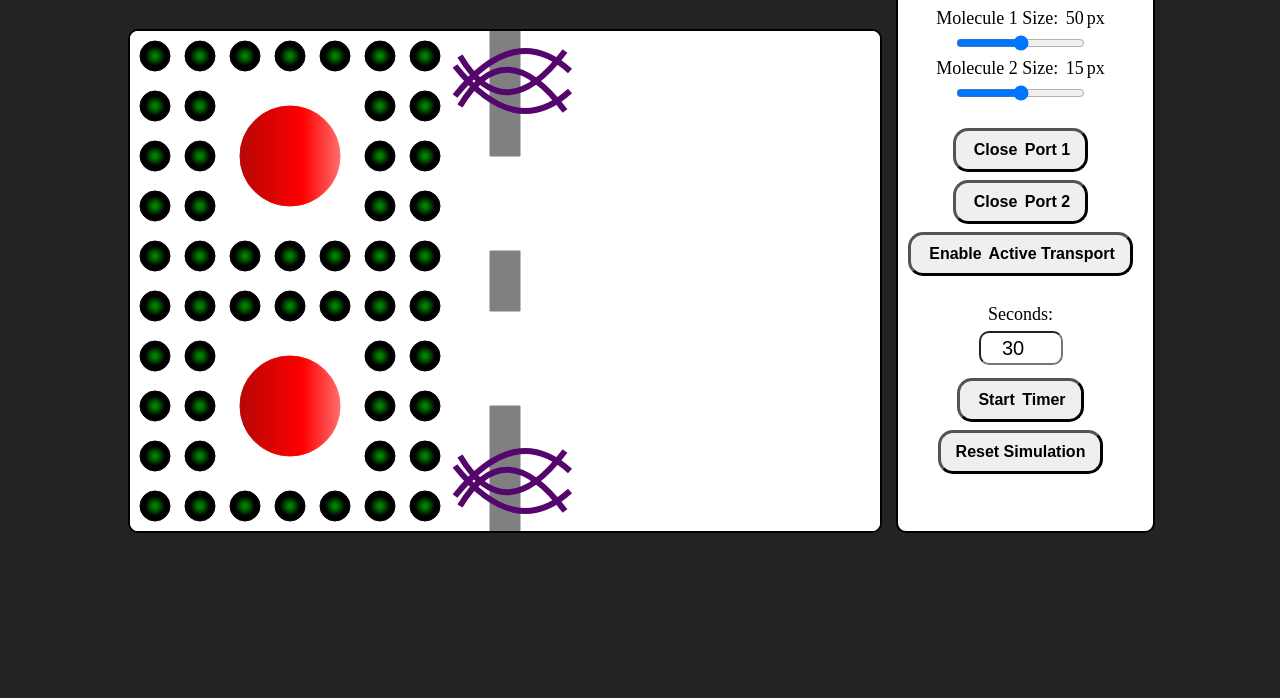
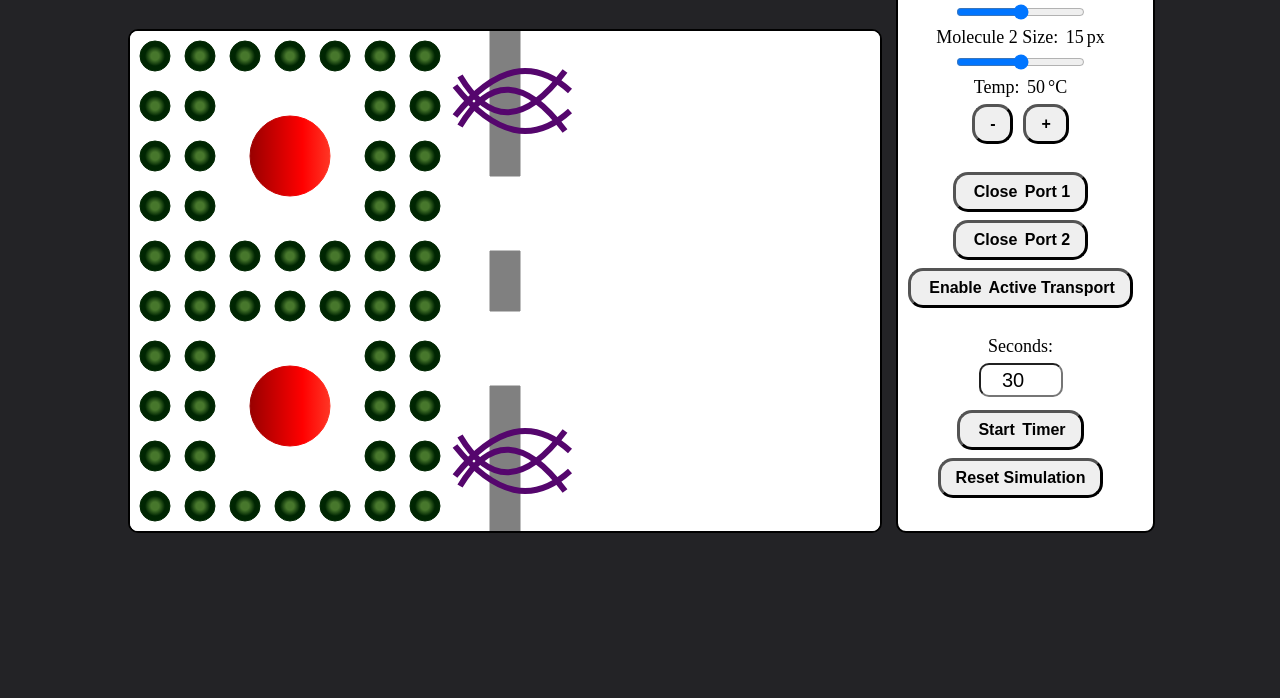
Before and after one commit to EagleSoftworks/Diffusion, a plain HTML site: page index.html in a window 1280 px wide. Shown: the part 102-800 px from the top of the page. Drawn offline with Linux system fonts and the light colour scheme.

Commit message:
Some minor changes from feedback

```diff
--- a/index.html
+++ b/index.html
@@ -20,21 +20,22 @@
             </div>
 
             <div id="buttonShelf" class="border">
-                <div class="column">
-                    <p>Temp: <span>0</span>°C</p>
-                    <button>+</button>
-                    <button>-</button>
-                    <p>Molecule 1 Size: <span id="mole1-span">50</span>px</p>
-                    <input id="mole1-slider" type="range" min="30" value="50" max="70">
+                <div class="row">
+                    <button onclick="toggleMolecule1()"><span id="mole1Visible-span">Exclude</span> Molecule 1</button>
+                    <p>Molecule 1 Size: <span id="mole1-span">40</span>px</p>
+                    <input id="mole1-slider" type="range" min="30" value="40" max="50">
                     <p>Molecule 2 Size: <span id="mole2-span">15</span>px</p>
                     <input id="mole2-slider" type="range" min="5" value="15" max="25">
+                    <p>Temp: <span id="temp-span">50</span>&deg;C</p>
+                    <button onclick="minusTemp()">-</button>
+                    <button onclick="addTemp()">+</button>
                 </div>
-                <div class="column">
+                <div class="row">
                     <button onclick="togglePort1()"><span id="port1-span">Close</span> Port 1</button>
                     <button onclick="togglePort2()"><span id="port2-span">Close</span> Port 2</button>
                     <button onclick="toggleAT()"><span id="at-span">Enable</span> Active Transport</button>
                 </div>
-                <div class="column">
+                <div class="row">
                     <p>Seconds:</p>
                     <input id="timer-input" type="number" value="30" min="1">
                     <button onclick="toggleTimer()"><span id="timerBtn-span">Start</span> Timer</button>
--- a/script.js
+++ b/script.js
@@ -1,41 +1,111 @@
 // EagleSoftworks
-// 2018 - Diffusion Simulation Javascript
+// 2019 - Diffusion Simulation Javascript
 
-// Almost every line comes up as a warning until the 100 limit is met
-// This expands that limit because it's annoying:
-// jshint maxerr:200
+// A science simulation which demonstrates how molecules move via diffusion
 
 // This sets the context of the canvas
+/********************************************
+                UI ELEMENTS
+********************************************/
 const canvas = document.getElementById("myCanvas");
 var ctx = canvas.getContext("2d");
+
+// Variables for molecule 1 size slider
+const mole1Slider = document.getElementById("mole1-slider");
+const mole1Span = document.getElementById("mole1-span");
+
+// Variables for molecule 2 size slider
+const mole2Slider = document.getElementById("mole2-slider");
+const mole2Span = document.getElementById("mole2-span");
+
+const tempSpan = document.getElementById("temp-span");
+
+const spanAT = document.getElementById("at-span");
+
+// Variables for port 1
+const port1Span = document.getElementById("port1-span");
+
+// Variables for port 2
+const port2Span = document.getElementById("port2-span");
+
+// Variables for including the big molecule
+const mole1BtnSpan = document.getElementById("mole1Visible-span");
+
+// Variables for the timer toggle
+const timerBtnSpan = document.getElementById("timerBtn-span");
+
+// Ticking variables, timerTicking for starting/stopping interval on tick()
+const timerInput = document.getElementById("timer-input");
+
+/********************************************
+                GLOBALS
+********************************************/
 
 // Height and width are in html so js can access them
 const canvasHeight = canvas.height;
 const canvasWidth = canvas.width;
 
+// Var to easily change wall thickness and keep wall centered
+var wallWidth = 30;
+var wallX = (canvasWidth - wallWidth) / 2;
+
+// canvasDrawing for starting/stopping interval for draw()
+var canvasDrawing;
+
+var mole1Radius = mole1Slider.value;
+var mole2Radius = mole2Slider.value;
+
+// Enum for molecule type, frozen so that it isn't manipulated later:
+// https://stackoverflow.com/questions/287903/what-is-the-preferred-syntax-for-defining-enums-in-javascript
+var moleculeEnum = {"bigMolecule":1, "smallMolecule":2};
+Object.freeze(moleculeEnum);
+
 // Change the speed here to make the particles move faster/slower
+var temp = 50;
 var speed = 5;
 
-// Draws a circle
-function drawCircle(x, y, radius, color) {
+var activeAT = false;
+// AT gradient doesn't need to move, so it's outside the function
+let gradientAT = ctx.createLinearGradient(325, 0, 425, 0);
+gradientAT.addColorStop(0, "#115fc4");
+gradientAT.addColorStop(0.25, "#6409a0");
+gradientAT.addColorStop(0.75, "#ba09b4");
+gradientAT.addColorStop(1, "#c4092c");
+
+var port1Open = false;
+var port2Open = false;
+
+var molecule1Visible = true;
+
+var timerOn = false;
+var timerTicking;
+
+/********************************************
+            DRAWING FUNCTIONS
+********************************************/
+
+// Draw object for the functions that draw on the canvas
+draw = {
+    // Base function for drawing a circle
+    circle: function(x, y, radius, color) {
         ctx.beginPath();
         ctx.arc(x, y, radius, 0, 2 * Math.PI);
         ctx.strokeStyle = color;
         ctx.stroke();
         ctx.fillStyle = color;
         ctx.fill();
-}
-// Draws a rectangle
-function drawRectangle(x, y, width, height, color) {
+    },
+    // Base function for drawing a rectangle
+    rectangle: function(x, y, width, height, color) {
         ctx.beginPath();
         ctx.rect(x, y, width, height);
         ctx.strokeStyle = color;
         ctx.stroke();
         ctx.fillStyle = color;
         ctx.fill();
-}
-// Draws an arc
-function drawArc(x1, y1, x2, y2, x3, y3, color) {
+    },
+    // Base function for drawing an arc
+    arc: function(x1, y1, x2, y2, x3, y3, color) {
         ctx.beginPath();
         // Start point (1)
         ctx.moveTo(x1, y1);
@@ -45,12 +115,53 @@ function drawArc(x1, y1, x2, y2, x3, y3, color) {
         ctx.lineWidth = 6;
         ctx.stroke();
         ctx.lineWidth = 1;
+    },
+    // Draws AT, with gradient if AT is enabled
+    activeTransport: function(midpoint, y) {
+        // If AT not active then no gradient
+        let colorAT = "#55066d";
+        // If AT active then there is a gradient
+        if (activeAT === true) {
+            colorAT = gradientAT;
         }
 
-// Variables for molecule 1 size slider
-const mole1Slider = document.getElementById("mole1-slider");
-const mole1Span = document.getElementById("mole1-span");
-var mole1Radius = mole1Slider.value;
+        // Draw arcs for AT
+        draw.arc(midpoint-45, y-25, midpoint, y+50, midpoint+60, y-30, colorAT);
+        draw.arc(midpoint-45, y+25, midpoint, y-50, midpoint+60, y+30, colorAT);
+        draw.arc(midpoint-50, y+15, midpoint+10, y-60, midpoint+65, y-10, colorAT);
+        draw.arc(midpoint-50, y-15, midpoint+10, y+60, midpoint+65, y+10, colorAT);
+    },
+    // Draws a closed port
+    port: function(x, y) {
+        draw.circle((wallWidth/2) + x, y, wallWidth/2, "orange");
+        draw.rectangle(x, y, wallWidth, 75, "orange");
+        draw.circle((wallWidth/2) + x, 75 + y, wallWidth/2, "orange");
+    },
+    // Draws walls depending on what is enabled/disabled
+    wall: function() {
+        // Dark walls
+        draw.rectangle(wallX, 0, wallWidth, 145, "grey");
+        draw.rectangle(wallX, 220, wallWidth, 60, "grey"); // Leaves 75px for ports
+        draw.rectangle(wallX, 355, wallWidth, 145, "grey");
+
+        // Draw ports if ports are open
+        if (port1Open === true) {
+            draw.port(wallX, 145);
+        }
+        if (port2Open === true) {
+            draw.port(wallX, 280);
+        }
+
+        // Draws active transport
+        draw.activeTransport(canvasWidth/2, 70);
+        draw.activeTransport(canvasWidth/2, 430);
+    }
+};
+
+/********************************************
+            TOGGLES AND INPUT
+********************************************/
+
 // Change on input function for molecule 1 slider
 mole1Slider.oninput = function() {
     // Set molecule 1 radius based off of slider
@@ -60,10 +171,7 @@ mole1Slider.oninput = function() {
     // Update canvas if needed
     updateDrawing();
 };
-// Variables for molecule 2 size slider
-const mole2Slider = document.getElementById("mole2-slider");
-const mole2Span = document.getElementById("mole2-span");
-var mole2Radius = mole2Slider.value;
+
 // Change on input function for molecule 2 slider
 mole2Slider.oninput = function() {
     // Set molecule 2 radius based off of slider
@@ -74,30 +182,6 @@ mole2Slider.oninput = function() {
     updateDrawing();
 };
 
-// Draws a big red particle
-function drawBigParticle(x, y) {
-    // Linear gradient for style
-    let redGradient = ctx.createLinearGradient(x-75, 0, x+100, 0);
-    redGradient.addColorStop(0, "#9b0909");
-    redGradient.addColorStop(0.5, "red");
-    redGradient.addColorStop(1, "white");
-
-    // Use radius from slider, starting value is 50
-    drawCircle(x, y, mole1Radius, redGradient);
-}
-
-// Draws a little particle
-function drawLilParticle(x, y) {
-    let darkGradient = ctx.createRadialGradient(x, y, mole2Radius*(2/3), x, y, mole2Radius*(2/15));
-    darkGradient.addColorStop(0, "black");
-    darkGradient.addColorStop(1, "green"); // inside color
-
-    // Use radius from slider, starting value is 10
-    drawCircle(x, y, mole2Radius, darkGradient);
-}
-
-spanAT = document.getElementById("at-span");
-var activeAT = false;
 function toggleAT() {
     if (activeAT === false) {
         activeAT = true;
@@ -111,59 +195,87 @@ function toggleAT() {
     updateDrawing();
 }
 
-// AT gradient doesn't need to move, so it's outside the function
-let gradientAT = ctx.createLinearGradient(325, 0, 425, 0);
-gradientAT.addColorStop(0, "#115fc4");
-gradientAT.addColorStop(0.25, "#6409a0");
-gradientAT.addColorStop(0.75, "#ba09b4");
-gradientAT.addColorStop(1, "#c4092c");
-
-// Draws AT, with gradient if AT is enabled
-function drawAT(midpoint, y) {
-    // If AT not active then no gradient
-    let colorAT = "#55066d";
-    // change later to AT
-    if (activeAT === true) {
-        colorAT = gradientAT;
+// Toggles timer (and drawing) on/off
+function toggleTimer() {
+    if (timerOn === false && timerInput.value > 0) {
+        timerOn = true;
+        timerBtnSpan.textContent = "Pause";
+        canvasDrawing = setInterval(drawCanvas, 75);
+        timerTicking = setInterval(tick, 1000);
+    }
+    else {
+        timerOn = false;
+        timerBtnSpan.textContent = "Start";
+        clearInterval(canvasDrawing);
+        clearInterval(timerTicking);
+    }
 }
 
-    // Draw arcs for AT
-    drawArc(midpoint-45, y-25, midpoint, y+50, midpoint+60, y-30, colorAT);
-    drawArc(midpoint-45, y+25, midpoint, y-50, midpoint+60, y+30, colorAT);
-    drawArc(midpoint-50, y+15, midpoint+10, y-60, midpoint+65, y-10, colorAT);
-    drawArc(midpoint-50, y-15, midpoint+10, y+60, midpoint+65, y+10, colorAT);
+// Toggles port 1 open/close
+function togglePort1() {
+    if (port1Open === false) {
+        port1Open = true;
+        port1Span.textContent = "Open";
+    }
+    else {
+        port1Open = false;
+        port1Span.textContent = "Close";
+    }
+    // Update canvas if needed
+    updateDrawing();
 }
 
-// Var to easily change wall thickness and keep wall centered
-var wallWidth = 30;
-var wallX = (canvasWidth - wallWidth) / 2;
-
-// Draws a closed port
-function drawPort(x, y) {
-    drawCircle((wallWidth/2) + x, 10 + y, wallWidth/2, "orange");
-    drawRectangle(x, 10 + y, wallWidth, 75, "orange");
-    drawCircle((wallWidth/2) + x, 85 + y, wallWidth/2, "orange");
+// Toggles port 2 open/close
+function togglePort2() {
+    if (port2Open === false) {
+        port2Open = true;
+        port2Span.textContent = "Open";
+    }
+    else {
+        port2Open = false;
+        port2Span.textContent = "Close";
+    }
+    // Update canvas if needed
+    updateDrawing();
 }
 
-// Draws walls depending on what is enabled/disabled
-function drawWall() {
-    // Dark walls
-    drawRectangle(wallX, 0, wallWidth, 125, "grey");
-    drawRectangle(wallX, 220, wallWidth, 60, "grey");
-    drawRectangle(wallX, 375, wallWidth, 125, "grey");
-
-    // Draw ports if ports are open
-    if (port1Open === true) {
-        drawPort(wallX, 125);
+// Toggles big molecules on/off
+function toggleMolecule1() {
+    if (molecule1Visible === true) {
+        molecule1Visible = false;
+        mole1BtnSpan.textContent = "Include";
     }
-    if (port2Open === true) {
-        drawPort(wallX, 280);
+    else {
+        molecule1Visible = true;
+        mole1BtnSpan.textContent = "Exclude";
+    }
+    updateDrawing();
 }
 
-    // Draws active transport
-    drawAT(canvasWidth/2, 50);
-    drawAT(canvasWidth/2, 450);
+/********************************************
+    Temperature Functions and Globals
+********************************************/
+
+// Adds/Subtracts 5 from temp
+// Speed is also changed here (is a fifth of temp)
+function minusTemp() {
+    if (temp > 25) {
+        temp = temp - 5;
+        speed = temp / 5;
     }
+    tempSpan.textContent = temp;
+}
+function addTemp() {
+    if (temp < 75) {
+        temp = temp + 5;
+        speed = temp/5;
+    }
+    tempSpan.textContent = temp;
+}
+
+/********************************************
+    Active Transport Functions and Globals
+********************************************/
 
     // Returns a negative or positive number for random movement
     function randomCo() {
@@ -186,113 +298,133 @@ function randomCo() {
     function isInCanvas(x, y) {
         if (x > 0 && y > 0 && y < canvasHeight && x < canvasWidth) {
             return true;
+        } else {
+            return false;
         }
+    }
+
+    function isCollidingWithWallOrPort(radius, x, y) {
         return false;
     }
 
-// Starter locations of particles for testing with fewer particles
-var xCo = [200, 250, 300, 100, 150, 250];
-var yCo = [200, 425, 300, 350, 75, 20];
+    function isCollidingWithAT(x, y) {
+        // add code
+        return false;
+    }
+
+class Molecule {
+
+    constructor(moleculeType, startX, startY) {
+        this.moleculeType = moleculeType;
+        this.x = startX;
+        this.y = startY;
+    }
+
+    /************************************/
+
+    /************************************/
+
+    /************************************/
+
+    updateMolecule() {
+        let tempX, tempY, radius;
+            /* Add x y ranges for checks so lil particles far right/left don't have to go
+            through the checks for the wall/AT and particles high up won't have to go
+            through checks for lower AT*/
+        if ((this.moleculeType == moleculeEnum.bigMolecule && molecule1Visible === true) || this.moleculeType == moleculeEnum.smallMolecule) {
+            if (this.moleculeType == moleculeEnum.bigMolecule) {
+                radius = mole1Radius;
+            } else {
+                radius = mole2Radius;
+            }
+
+            do {
+                // Picks a new location for the particle
+                tempX = this.x + randomCo();
+                tempY = this.y + randomCo();
+                // If new location is outside canvas, loop
+            }
+            while (!isInCanvas(tempX, tempY) || isCollidingWithWallOrPort(radius,tempX, tempY));
+
+            // Set particle coordinates to valid new location
+            this.x = tempX;
+            this.y = tempY;
+        }
+    }
+
+    draw() {
+        // Draws Large molecule type
+        if (this.moleculeType == moleculeEnum.bigMolecule) {
+            if (molecule1Visible === true) {
+                // Linear gradient for style
+                let gradient = ctx.createLinearGradient(this.x-75, 0, this.x+100, 0);
+                gradient.addColorStop(0, "#540000");
+                gradient.addColorStop(0.5, "red");
+                gradient.addColorStop(1, "#ffac75");
+
+                draw.circle(this.x, this.y, mole1Radius, gradient);
+            }
+        } else {
+            // Draws Small molecule type
+            let gradient = ctx.createRadialGradient(this.x, this.y, mole2Radius*(2/3), this.x, this.y, mole2Radius*(2/15));
+            gradient.addColorStop(0, "#002602");
+            gradient.addColorStop(0.75, "#47772c"); // inside color
+
+            draw.circle(this.x, this.y, mole2Radius, gradient);
+        }
+    }
+}
+
 // Function to fill the coordinate arrays in an orderly fashion
 function particleStartLocations() {
     if (timerOn === false) {
-        // Clear arrays
-        xCo = [];
-        yCo = [];
-        // Big particles
-        xCo = [160, 160];
-        yCo = [125, 375];
-        // Lil particles
-        // R for rows and C for columns
+        // Clear array
+        molecules = [];
+
+        // puts the two big molecules in the first two slots
+        molecules = [new Molecule(moleculeEnum.bigMolecule, 160, 125), new Molecule(moleculeEnum.bigMolecule, 160, 375)];
+
+        // iterates over rows (r) and columns (c)
         for (let r = 0; r < 10; r++) {
             for (let c = 0; c < 7; c++) {
-                // Add lil particle coordinates to arrays
-                xCo.push(25 + (c * 45));
-                yCo.push(25 + (r * 50));
+                // adds a small molecule at a specific interval
+                molecules.push(new Molecule(moleculeEnum.smallMolecule, (25 + (c * 45)), (25 + (r * 50))));
 
-                // Remove lil particle coordinates if near big particle
+                // removes small molecule if near the big one
                 if ((2 <= c && c <= 4) && ((1 <= r && r <= 3) || (6 <= r && r <= 8))) {
-                    xCo.pop();
-                    yCo.pop();
+                    molecules.pop();
                 }
             }
         }
-        draw();
-    }
-}
-
-// Moves all the particles
-function moveParticles() {
-    let tempX, tempY;
-    for(let i = 0; i < xCo.length; i++) {
-        /* Add x y ranges for checks so lil particles far right/left don't have to go
-        through the checks for the wall/AT and particles high up won't have to go
-        through checks for lower AT*/
-
-        do {
-            // Picks a new location for the particle
-            tempX = xCo[i] + randomCo();
-            tempY = yCo[i] + randomCo();
-            // If new location is outside canvas, loop
-        }
-        while (!isInCanvas(tempX, tempY));
-
-        // Set particle coordinates to valid new location
-        xCo[i] = tempX;
-        yCo[i] = tempY;
+        drawCanvas();
     }
 }
 
 // Draws things
-function draw() {
+function drawCanvas() {
     // Resets canvas
-    ctx.fillStyle = "white";
-    ctx.fillRect(0, 0, canvasWidth, canvasHeight);
+    draw.rectangle(0, 0, canvasWidth, canvasHeight, "white");
 
-    drawWall();
+    draw.wall();
 
-    // Only move particles if timer is on
+    // Iterates over all the molecules
+    for (let i = 0; i < molecules.length; i++) {
+        // updates movement if timer is on
         if (timerOn === true) {
-        moveParticles();
+            molecules[i].updateMolecule();
         }
 
-    // Draws the particles
-    drawBigParticle(xCo[0], yCo[0]);
-    drawBigParticle(xCo[1], yCo[1]);
-    for (let i = 2; i < xCo.length; i++) {
-        drawLilParticle(xCo[i], yCo[i]);
+        molecules[i].draw();
     }
 }
-// canvasDrawing for starting/stopping interval for draw()
-var canvasDrawing;
+
 // Update canvas only if timer is not on, update if neeeded
 function updateDrawing() {
     if (timerOn === false) {
-        draw();
+        drawCanvas();
     }
 }
 
-// Variables for the timer toggle
-const timerBtnSpan = document.getElementById("timerBtn-span");
-var timerOn = false;
-// Toggles timer (and drawing) on/off
-function toggleTimer() {
-    if (timerOn === false && timerInput.value > 0) {
-        timerOn = true;
-        timerBtnSpan.textContent = "Pause";
-        canvasDrawing = setInterval(draw, 75);
-        timerTicking = setInterval(tick, 1000);
-    }
-    else {
-        timerOn = false;
-        timerBtnSpan.textContent = "Start";
-        clearInterval(canvasDrawing);
-        clearInterval(timerTicking);
-    }
-}
-// Ticking variables, timerTicking for starting/stopping interval on tick()
-const timerInput = document.getElementById("timer-input");
-var timerTicking;
 // Tick() incriments the timer
 function tick() {
     if (timerInput.value > 1) {
@@ -306,36 +438,3 @@ function tick() {
 
 // Initally populate arrays with coordinates after timerOn exists
 particleStartLocations();
-
-// Variables for port 1
-const port1Span = document.getElementById("port1-span");
-var port1Open = false;
-// Toggles port 1 open/close
-function togglePort1() {
-    if (port1Open === false) {
-        port1Open = true;
-        port1Span.textContent = "Open";
-    }
-    else {
-        port1Open = false;
-        port1Span.textContent = "Close";
-    }
-    // Update canvas if needed
-    updateDrawing();
-}
-// Variables for port 2
-const port2Span = document.getElementById("port2-span");
-var port2Open = false;
-// Toggles port 2 open/close
-function togglePort2() {
-    if (port2Open === false) {
-        port2Open = true;
-        port2Span.textContent = "Open";
-    }
-    else {
-        port2Open = false;
-        port2Span.textContent = "Close";
-    }
-    // Update canvas if needed
-    updateDrawing();
-}
--- a/styles.css
+++ b/styles.css
@@ -8,7 +8,6 @@
 
 body {
     background-color: #232326;
-    color: white;
 }
 
 div {
@@ -17,11 +16,13 @@ div {
 
 h1 {
     margin: 0;
+    color: white;
     /*this margin somehow goes outside the div, h2 doesn't*/
 }
 
 h2 {
     margin: 5px;
+    color: white;
 }
 
 p {
@@ -30,7 +31,8 @@ p {
 }
 
 button {
-    padding: 10px 15px;
+    height: 40px;
+    padding: 0 15px;
     font-size: 16px;
     font-weight: bold;
     border-width: 3px;
@@ -77,7 +79,7 @@ button {
     margin: 0;
 }
 
-.column {
+.row {
     width: 245px;
     float: left;
     margin-top: 20px;
```
Lines whose indentation alone changed are shown as unchanged.
